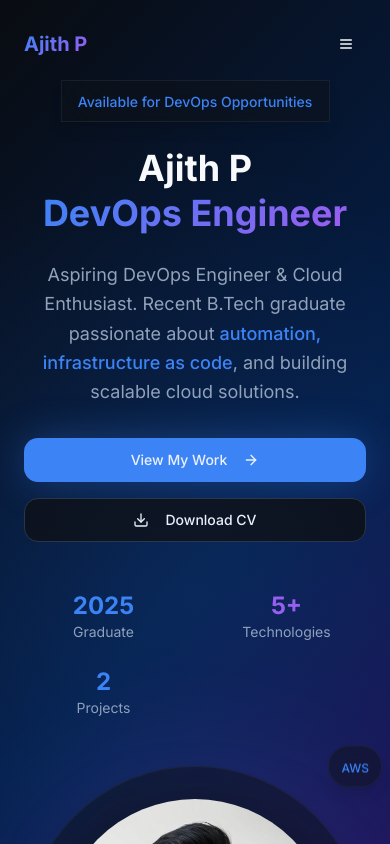
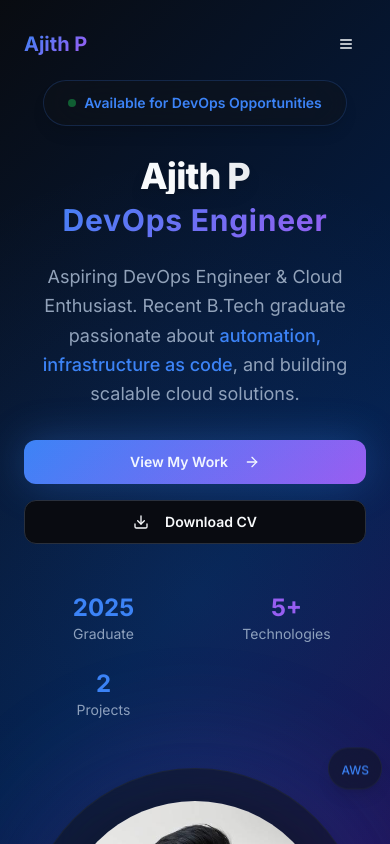
Before and after one commit to ajithhh0001/ajith-p-devops-journey, a React (Vite) app: page / in a window 390 px wide. Shown: the top 844 px of the page. Built offline with nearby package versions, Linux system fonts and the light colour scheme.

Commit message:
Refine Hero Section UI
Update profile image and enhance hero section typography. Add link for GamePlan project.

```diff
--- a/src/components/sections/HeroSection.tsx
+++ b/src/components/sections/HeroSection.tsx
@@ -17,15 +17,20 @@ const HeroSection = () => {
 
           {/* Left Content */}
           <div className="flex-1 text-center lg:text-left animate-fade-up">
-            <div className="inline-block px-4 py-2 glass-card mb-6 animate-scale-in">
-              <span className="text-sm font-medium text-primary">
+            <div className="inline-block px-6 py-3 glass-card mb-8 animate-scale-in rounded-full border border-primary/20">
+              <span className="text-sm font-semibold text-primary flex items-center gap-2">
+                <div className="w-2 h-2 bg-success rounded-full animate-pulse"></div>
                 Available for DevOps Opportunities
               </span>
             </div>
 
-            <h1 className="text-4xl md:text-6xl lg:text-7xl font-bold mb-6 leading-tight">
-              <span className="block text-foreground">Ajith P</span>
-              <span className="gradient-text">DevOps Engineer</span>
+            <h1 className="text-4xl md:text-6xl lg:text-8xl font-black mb-6 leading-none tracking-tight">
+              <span className="block text-foreground font-extrabold bg-gradient-to-r from-foreground via-foreground to-foreground/80 bg-clip-text text-transparent drop-shadow-lg">
+                Ajith P
+              </span>
+              <span className="gradient-text font-bold text-3xl md:text-5xl lg:text-6xl block mt-2 tracking-wide">
+                DevOps Engineer
+              </span>
             </h1>
 
             <p className="text-lg md:text-xl text-muted-foreground mb-8 max-w-2xl mx-auto lg:mx-0 leading-relaxed">
@@ -38,19 +43,19 @@ const HeroSection = () => {
               <Button
                 size="lg"
                 onClick={() => scrollToSection("projects")}
-                className="glow-primary hover:shadow-glow-primary transition-all duration-300 group"
+                className="glow-primary hover:shadow-glow-primary transition-all duration-300 group bg-gradient-primary text-white font-semibold px-8 py-4 rounded-xl"
               >
                 View My Work
-                <ArrowRight className="ml-2 h-4 w-4 group-hover:translate-x-1 transition-transform" />
+                <ArrowRight className="ml-2 h-5 w-5 group-hover:translate-x-1 transition-transform" />
               </Button>
 
               <Button
                 variant="outline"
                 size="lg"
                 onClick={() => scrollToSection("contact")}
-                className="border-border hover:bg-surface-elevated"
+                className="border-border hover:bg-surface-elevated font-semibold px-8 py-4 rounded-xl backdrop-blur-sm"
               >
-                <Download className="mr-2 h-4 w-4" />
+                <Download className="mr-2 h-5 w-5" />
                 Download CV
               </Button>
             </div>
--- a/src/components/sections/ProjectsSection.tsx
+++ b/src/components/sections/ProjectsSection.tsx
@@ -21,7 +21,7 @@ const ProjectsSection = () => {
       category: "Full-Stack Development",
       status: "Completed",
       links: {
-        github: "#",
+        github: "https://github.com/AKSHAY-PV-8/P1-GAME-PLAN",
         live: "#"
       }
     },
@@ -136,15 +136,29 @@ const ProjectsSection = () => {
 
                       {/* Action Buttons */}
                       <div className="flex flex-wrap gap-4">
-                        <Button variant="outline" size="sm" className="group/btn">
+                        {project.links.github !== "#" && (
+                          <Button
+                            variant="outline"
+                            size="sm"
+                            className="group/btn border-border hover:bg-surface-elevated"
+                            onClick={() => window.open(project.links.github, '_blank')}
+                          >
                             <Github className="h-4 w-4 mr-2 group-hover/btn:rotate-12 transition-transform" />
                             View Code
                             <ExternalLink className="h-3 w-3 ml-2" />
                           </Button>
-                        <Button variant="default" size="sm" className="glow-primary group/btn">
+                        )}
+                        {project.links.live !== "#" && (
+                          <Button
+                            variant="default"
+                            size="sm"
+                            className="glow-primary group/btn"
+                            onClick={() => window.open(project.links.live, '_blank')}
+                          >
                             <ExternalLink className="h-4 w-4 mr-2 group-hover/btn:rotate-12 transition-transform" />
                             Live Demo
                           </Button>
+                        )}
                       </div>
                     </div>
 
```
Lines whose indentation alone changed are shown as unchanged.
